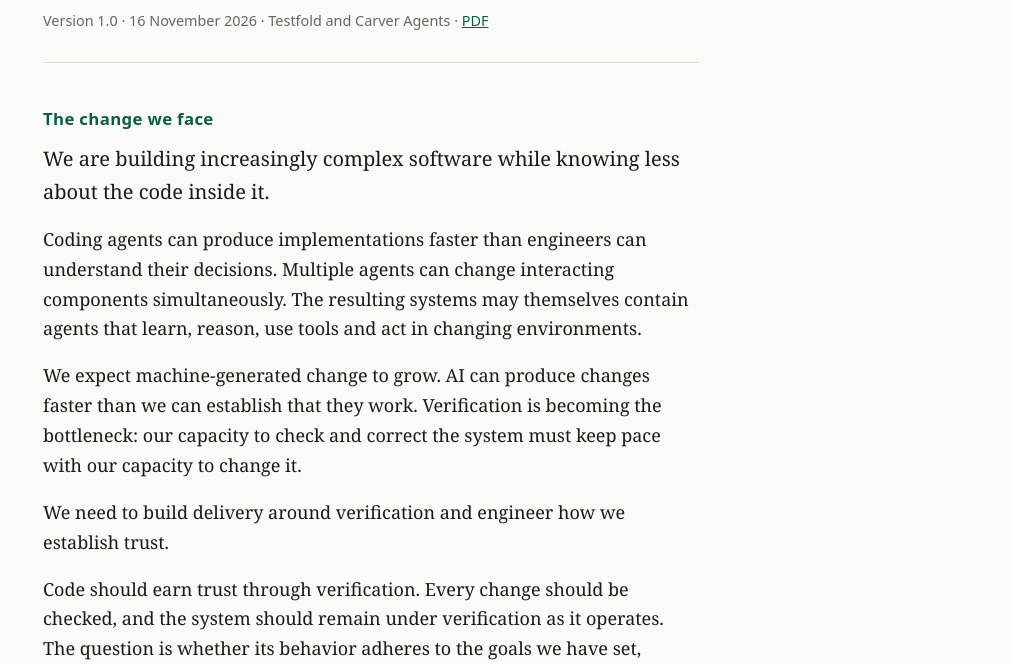
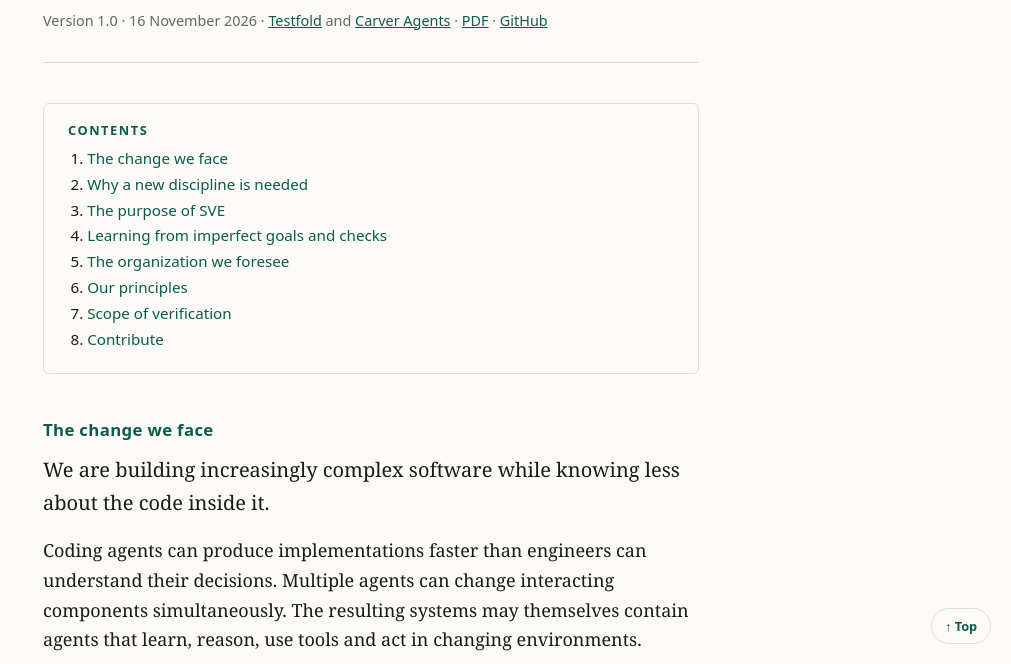
Before and after one commit to carveragents/systemverification.org, a plain HTML site: page index.html in a window 1280 px wide. Shown: the part 136-800 px from the top of the page, without its empty margins (269-1280 px from the left). Drawn offline with Linux system fonts and the light colour scheme.

Commit message:
Add navigation, contribute section, Testfold link

```diff
--- a/index.html
+++ b/index.html
@@ -37,6 +37,14 @@
   footer { margin-top:3.5rem; padding-top:1.5rem; border-top:1px solid var(--rule);
     font:.85rem/1.6 system-ui, sans-serif; color:var(--muted); }
   a { color:var(--accent); }
+  .toc { margin:0 0 2.5rem; padding:1.25rem 1.5rem; border:1px solid var(--rule); border-radius:6px; font:.95rem/1.7 system-ui, sans-serif; }
+  .toc ol { margin:.6rem 0 0; padding-left:1.2rem; }
+  .toc a { text-decoration:none; }
+  .toc a:hover { text-decoration:underline; }
+  h2 { scroll-margin-top:1.5rem; }
+  html { scroll-behavior:smooth; }
+  code { font-size:.85em; background:var(--rule); padding:.1em .35em; border-radius:3px; }
+  .top { position:fixed; right:1.25rem; bottom:1.25rem; font:600 .8rem system-ui, sans-serif; padding:.5rem .8rem; border:1px solid var(--rule); border-radius:999px; background:var(--bg); text-decoration:none; }
 </style>
 </head>
 <body>
@@ -44,37 +52,38 @@
 <header>
   <div class="kicker">Manifesto</div>
   <h1>System Verification Engineering</h1>
-  <div class="meta">Version 1.0 · 16 November 2026 · Testfold and Carver Agents · <a href="SVE_Manifesto_v1_0.pdf">PDF</a></div>
+  <div class="meta">Version 1.0 · 16 November 2026 · <a href="https://testfold.ai">Testfold</a> and <a href="https://carveragents.ai">Carver Agents</a> · <a href="SVE_Manifesto_v1_0.pdf">PDF</a> · <a href="https://github.com/carveragents/systemverification.org">GitHub</a></div>
 </header>
+<nav class="toc" aria-label="Contents"><div class="kicker">Contents</div><ol><li><a href="#change">The change we face</a></li><li><a href="#why">Why a new discipline is needed</a></li><li><a href="#purpose">The purpose of SVE</a></li><li><a href="#learning">Learning from imperfect goals and checks</a></li><li><a href="#organization">The organization we foresee</a></li><li><a href="#principles">Our principles</a></li><li><a href="#scope">Scope of verification</a></li><li><a href="#contribute">Contribute</a></li></ol></nav>
 
-<h2>The change we face</h2>
+<h2 id="change">The change we face</h2>
 <p class="lede">We are building increasingly complex software while knowing less about the code inside it.</p>
 <p>Coding agents can produce implementations faster than engineers can understand their decisions. Multiple agents can change interacting components simultaneously. The resulting systems may themselves contain agents that learn, reason, use tools and act in changing environments.</p>
 <p>We expect machine-generated change to grow. AI can produce changes faster than we can establish that they work. Verification is becoming the bottleneck: our capacity to check and correct the system must keep pace with our capacity to change it.</p>
 <p>We need to build delivery around verification and engineer how we establish trust.</p>
 <p>Code should earn trust through verification. Every change should be checked, and the system should remain under verification as it operates. The question is whether its behavior adheres to the goals we have set, within the conditions and limits we have defined.</p>
 
-<h2>Why a new discipline is needed</h2>
+<h2 id="why">Why a new discipline is needed</h2>
 <p>Much of this work already exists, distributed across organizations.</p>
 <p>Developers check implementations. QA tests behavior. Support reproduces failures. DevOps and platform engineers maintain execution and delivery infrastructure. SRE teams investigate production behavior. Reinforcement learning teams design objectives, environments and rewards that shape agent behavior. Agent runtime teams build observability, evaluations and execution controls.</p>
 <p>Each sees part of the system. Each uses different mechanisms to judge whether it is working. But the connection between those judgments is often weak. A production failure may never improve a training environment. A support reproduction may never become a protected regression test. A passing evaluator may conceal a gap in the goal it was supposed to represent.</p>
 <p>We believe engineering organizations must reorganize around verification outcomes, with explicit roles and teams responsible for the verification and learning system.</p>
 
-<h2>The purpose of SVE</h2>
+<h2 id="purpose">The purpose of SVE</h2>
 <p>We propose System Verification Engineering.</p>
 <p>SVE organizes engineering around continuously verifying system behavior, validating it against intended goals, and learning from observed outcomes. It brings specifications, checks, operational evidence and correction into one discipline, improving both the software and the mechanisms used to assess it.</p>
 <p>This builds on earlier advances. Agile strengthened feedback around requirements. DevOps connected development and operation. SRE made reliability an explicit engineering responsibility. SVE extends these foundations to systems whose implementation and behavior increasingly exceed what people can inspect directly.</p>
 
-<h2>Learning from imperfect goals and checks</h2>
+<h2 id="learning">Learning from imperfect goals and checks</h2>
 <p>It also starts with a limitation we must acknowledge: our goals are incomplete, and our verification mechanisms are approximate.</p>
 <p>Specifications omit intent. Tests simplify environments. Rewards can favor the wrong behavior. Evaluators can accept convincing failures. Observability reveals only what we have instrumented.</p>
 <p>Real-world failures will expose these gaps. They must improve both the software and the machinery used to judge it.</p>
 
-<h2>The organization we foresee</h2>
+<h2 id="organization">The organization we foresee</h2>
 <p>We expect SVE to become a distinct engineering discipline, with practitioners progressing from SVE I and SVE II to senior and staff roles. Product-aligned teams, such as SVE Team: Loan Products, will build and operate verification across their domain. Shared SVE platform teams can supply reusable infrastructure.</p>
 <p>Developers, QA engineers, SREs, support engineers and RL and runtime specialists provide foundations for these roles. Some responsibilities will reorganize into SVE teams. Each domain will need its own expertise and stack, with shared evidence and learning connecting the organization.</p>
 
-<h2>Our principles</h2>
+<h2 id="principles">Our principles</h2>
 <ol class="principles">
   <li><strong>Trust must be earned through verification.</strong> Authorship, plausible explanations and passing local tests are insufficient grounds for confidence. Require evidence appropriate to the behavior and consequences involved.</li>
   <li><strong>Verify every change and keep verifying the system.</strong> Apply checks throughout development and operation. Reassess when code, data, dependencies, models, permissions or goals change.</li>
@@ -88,13 +97,22 @@
 
 <p>We invite practitioners to develop the methods, tools, career paths and teams that make this discipline work, and to judge it by the outcomes it improves.</p>
 
-<h2>Scope of verification</h2>
-<p class="note">Continuous verification means risk-appropriate checks across development and operation. It does not imply exhaustive proof of every possible behavior. Goals and checks remain approximate, and observed outcomes must improve both.</p>
+<h2 id="scope">Scope of verification</h2>
+<p>Continuous verification means risk-appropriate checks across development and operation. It does not imply exhaustive proof of every possible behavior. Goals and checks remain approximate, and observed outcomes must improve both.</p>
+
+<h2 id="contribute">Contribute</h2>
+<p>The manifesto is developed in the open at <a href="https://github.com/carveragents/systemverification.org">github.com/carveragents/systemverification.org</a>.</p>
+<ul>
+  <li><strong>Sign the manifesto.</strong> Open a pull request adding one line to <a href="https://github.com/carveragents/systemverification.org/blob/main/SIGNATORIES.md">SIGNATORIES.md</a>: <code>- Your Name, Role, Organization</code></li>
+  <li><strong>Propose changes.</strong> <a href="https://github.com/carveragents/systemverification.org/issues/new">Open an issue</a> for substantive edits to the text, or a pull request for small fixes.</li>
+  <li><strong>Share practice.</strong> Methods, tools, team structures and career paths that make SVE work are welcome as issues for discussion.</li>
+</ul>
 
 <footer>
-  SVE Manifesto v1.0 · 16 November 2026 · Testfold and Carver Agents (<a href="https://carveragents.ai">carveragents.ai</a>)<br>
+  SVE Manifesto v1.0 · 16 November 2026 · <a href="https://testfold.ai">Testfold</a> and <a href="https://carveragents.ai">Carver Agents</a><br>
   Licensed under <a href="https://creativecommons.org/licenses/by/4.0/">CC BY 4.0</a>.
 </footer>
 </main>
+<a class="top" href="#">↑ Top</a>
 </body>
 </html>
```
Also changed, not shown: 2 other files.
